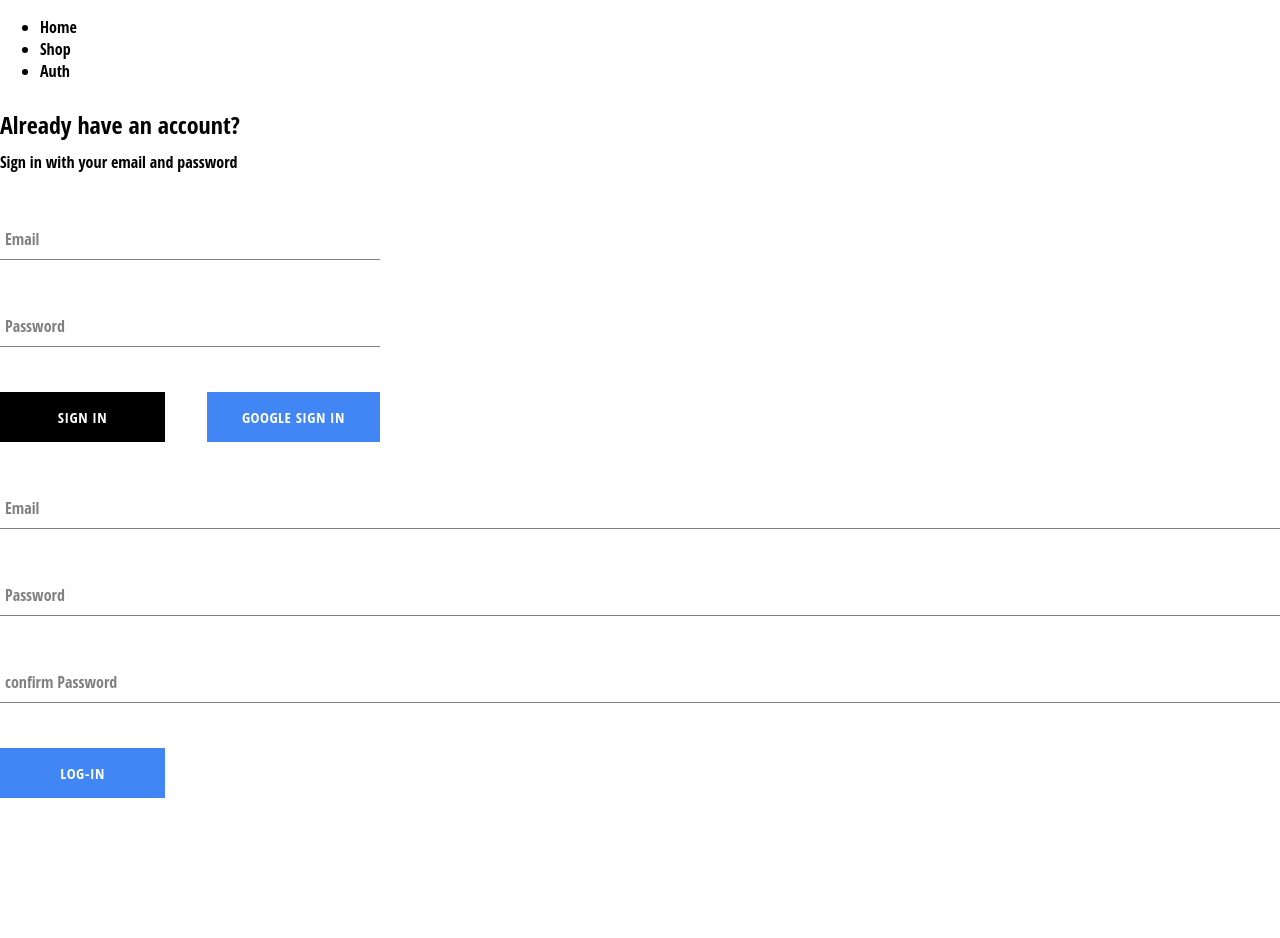
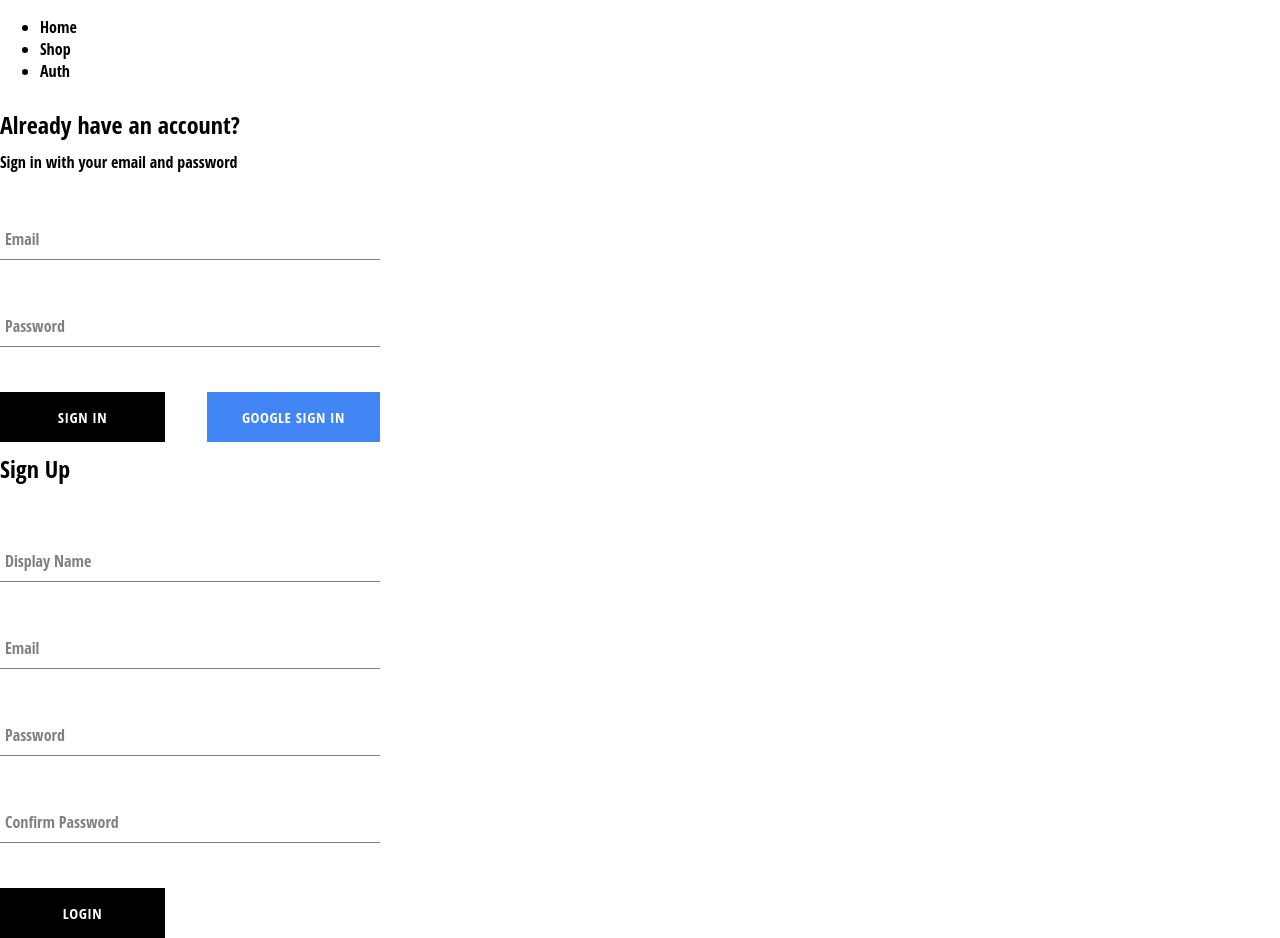
Before and after one commit to yashashvi007/step_by_step_guide_by_me, a React (Create React App) app: page /auth in a window 1280 px wide. Before the commit the page ends 800 px from the top, so only its background shows below. Built offline with nearby package versions, Linux system fonts and the light colour scheme; the HTML template or start-up script is replaced by a standard one.

Commit message:
changes in step 8
step_8

```diff
--- a/src/components/sign-up-form/sign-up-form.component.jsx
+++ b/src/components/sign-up-form/sign-up-form.component.jsx
@@ -1,65 +1,61 @@
-// create this again all yourself this time no solution😁
 import { useState } from 'react';
 
 import FormInput from '../form-input/form-input.component';
 import Button from '../button/button.component';
 
 import {
-    signInWithGooglePopup,
-    signInAuthUserWithEmailAndPassword,
+  createAuthUserWithEmailAndPassword,
+  createUserDocumentFromAuth,
 } from '../../utils/firebase/firebase.utils';
 
 const defaultFormFields = {
+  displayName: '',
   email: '',
   password: '',
-    confirmPassword:'',
+  confirmPassword: '',
 };
 
 const SignUp = () => {
   const [formFields, setFormFields] = useState(defaultFormFields);
-    const { email, password,confirmPassword } = formFields;
-
+  const { displayName, email, password, confirmPassword } = formFields;
 
   const resetFormFields = () => {
     setFormFields(defaultFormFields);
   };
 
-
-    const signInWithGoogle = async () => {
-        try {
-            const { user } = await signInWithGooglePopup();
-            console.log('Google sign-in successful:', user);
-
-        } catch (error) {
-            console.error('Error signing in with Google:', error);
-            alert('Google sign-in failed. Please try again.');
-        }
-    };
-
-
   const handleSubmit = async (event) => {
     event.preventDefault();
 
+    // Check if password and confirm password match
+    if (password !== confirmPassword) {
+      alert('Passwords do not match!');
+      return;
+    }
+
     try {
-            const response = await signInAuthUserWithEmailAndPassword(email, password);
-            console.log('User signed in:', response);
+      // Create user with email and password
+      const userCredential = await createAuthUserWithEmailAndPassword(email, password);
+      const { user } = userCredential;
+
+      // Create the user document in Firestore
+      await createUserDocumentFromAuth(user, { displayName });
+
+      console.log('User signed up:', user);
       resetFormFields();
     } catch (error) {
-
       switch (error.code) {
-                case 'auth/wrong-password':
-                    alert('Incorrect password for email');
+        case 'auth/email-already-in-use':
+          alert('Email is already in use');
           break;
-                case 'auth/user-not-found':
-                    alert('No user found with this email');
+        case 'auth/weak-password':
+          alert('Password is too weak');
           break;
         default:
-                    console.error('Sign-In Error:', error.message);
+          console.error('Sign-Up Error:', error.message);
           alert('An error occurred. Please try again.');
       }
     }
   };
-
 
   const handleChange = (event) => {
     const { name, value } = event.target;
@@ -67,9 +63,19 @@ const SignUp = () => {
   };
 
   return (
-        <div className='sign-in-container'>
+    <div className='sign-up-container'>
+      <h2>Sign Up</h2>
+      <form onSubmit={handleSubmit}>
+        {/* Display Name input field */}
+        <FormInput
+          label='Display Name'
+          type='text'
+          required
+          onChange={handleChange}
+          name='displayName'
+          value={displayName}
+        />
 
-            <form onSubmit={handleSubmit}>
         {/* Email input field */}
         <FormInput
           label='Email'
@@ -89,22 +95,20 @@ const SignUp = () => {
           name='password'
           value={password}
         />
+
+        {/* Confirm Password input field */}
         <FormInput
-                    label='confirm Password'
+          label='Confirm Password'
           type='password'
           required
           onChange={handleChange}
-                    name='password'
+          name='confirmPassword'
           value={confirmPassword}
         />
 
+        {/* Submit button */}
         <div className='buttons-container'>
-
-
-
-                    <Button type='button' buttonType='google' onClick={signInWithGoogle}>
-                        Log-In
-                    </Button>
+          <Button type='submit'>login</Button>
         </div>
       </form>
     </div>
--- a/src/utils/firebase/firebase.utils.js
+++ b/src/utils/firebase/firebase.utils.js
@@ -10,14 +10,13 @@ import {
 import { getFirestore, doc, getDoc, setDoc } from 'firebase/firestore';
 // Your web app's Firebase configuration
 const firebaseConfig = {
-    apiKey: "AIzaSyCmLZ4Eu7LM3pA0qMGMuRoI_IW6t3qKeOI",
-    authDomain: "react-ecommerce-9ff61.firebaseapp.com",
-    projectId: "react-ecommerce-9ff61",
-    storageBucket: "react-ecommerce-9ff61.appspot.com",
-    messagingSenderId: "922648227542",
-    appId: "1:922648227542:web:5ce0984f2edb77dfd56377"
+    apiKey: "AIzaSyDXSCORNzXkJx7_JflEPJjoWSgJL67fiWE",
+    authDomain: "e-commerce-35114.firebaseapp.com",
+    projectId: "e-commerce-35114",
+    storageBucket: "e-commerce-35114.firebasestorage.app",
+    messagingSenderId: "186450182311",
+    appId: "1:186450182311:web:0f69e6a224e079ba185b82"
 };
-
 const firebaseApp = initializeApp(firebaseConfig);
 
 const googleProvider = new GoogleAuthProvider();
@@ -38,19 +37,19 @@ export const createUserDocumentFromAuth = async (
     userAuth,
     additionalInformation = {}
 ) => {
-    if(!userAuth) return;
-    const userDocRef = doc(db,'users',userAuth.uid);
+    if (!userAuth) return;
+    const userDocRef = doc(db, 'users', userAuth.uid);
     const userSnapshot = await getDoc(userDocRef);
-    if(!userSnapshot.exit()){
+    if (!userSnapshot.exists()) {
         try {
-           await setDoc(userDocRef,{
-            displayName:userAuth.displayName,
-            email:userAuth.email,
-            password:userAuth.password,
-            ...additionalInformation,
-           }) ;
+            await setDoc(userDocRef, {
+                displayName: userAuth.displayName,
+                email: userAuth.email,
+                password: userAuth.password,
+                ...additionalInformation,
+            });
         } catch (error) {
-           console.log("error creating user documnet")
+            console.log("error creating user documnet")
         }
 
     }
@@ -60,12 +59,12 @@ export const createUserDocumentFromAuth = async (
 export const createAuthUserWithEmailAndPassword = async (email, password) => {
     if (!email || !password) return;
     try {
-      const userCrediential = await createUserWithEmailAndPassword(auth,email,password);
-      const {user} = userCrediential;
-      await createUserDocumentFromAuth(user);
-      return user;
+        const userCrediential = await createUserWithEmailAndPassword(auth, email, password);
+        const { user } = userCrediential;
+        await createUserDocumentFromAuth(user);
+        return user;
     } catch (error) {
-        console.log("error in creating user and passwaord",error);
+        console.log("error in creating user and passwaord", error);
     }
     // do it yourself no solution this time for this as you already done it🥳
 };
```
Lines whose indentation alone changed are shown as unchanged.
